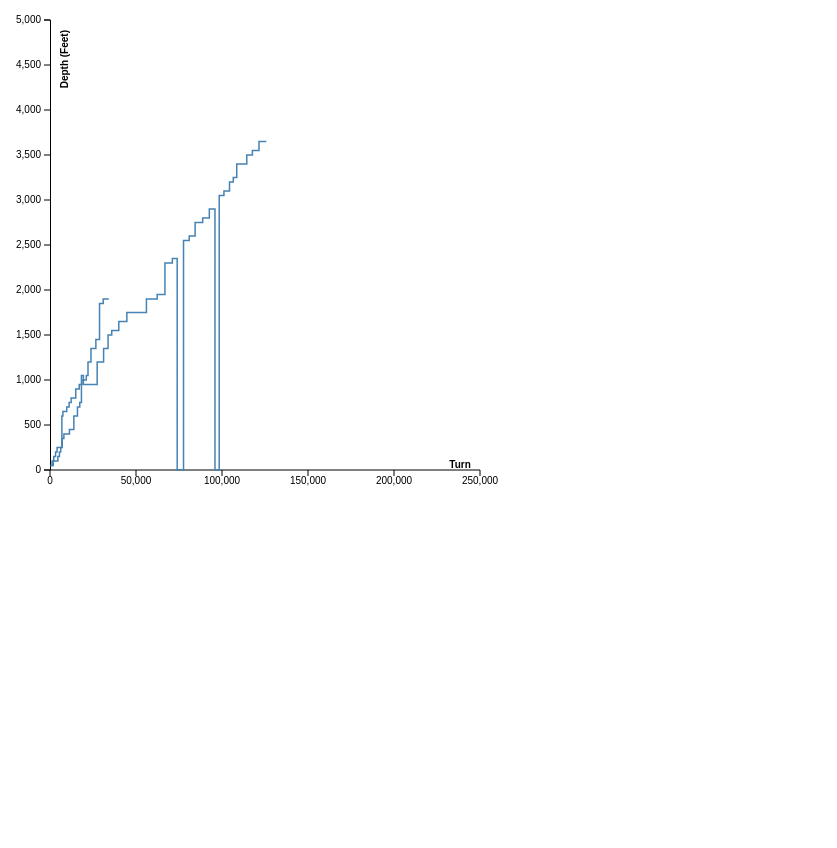
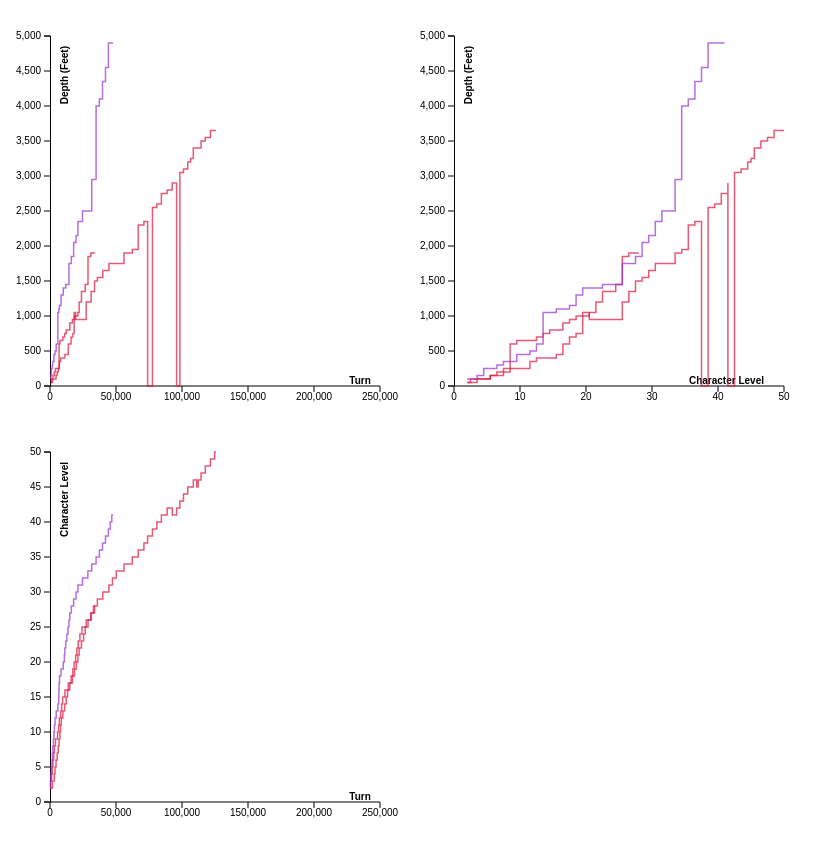
Before and after one commit to AlexMooney/angband_ladder, a plain HTML site: page docs/index.html in a window 1280 px wide. Shown: the whole page, without its empty margins (0-837 px from the left). Before the commit the page ends 800 px from the top, so only its background shows below. Drawn offline with nearby package versions, Linux system fonts and the light colour scheme.

Commit message:
Multiple charts and multiple characters

```diff
--- /dev/null
+++ b/docs/data/angband_4.1/21536.tsv
@@ -0,0 +1,41 @@
+turn	depth	level
+205	100	2
+523	100	3
+683	150	4
+1289	250	5
+1677	250	6
+1897	300	7
+2392	350	8
+2793	350	9
+3150	450	10
+3580	450	11
+4098	500	12
+5323	600	13
+6591	1050	14
+6602	1050	15
+6798	1100	16
+7034	1100	17
+7361	1150	18
+9285	1300	19
+10799	1400	20
+10940	1400	21
+11561	1400	22
+12344	1450	23
+13162	1450	24
+14097	1450	25
+14629	1750	26
+15327	1750	27
+16980	1850	28
+18845	2050	29
+20624	2150	30
+21680	2350	31
+27570	2500	32
+29793	2500	33
+33477	2950	34
+36334	4000	35
+38488	4100	36
+41074	4350	37
+43017	4550	38
+45462	4900	39
+45772	4900	40
+47842	4900	41
--- /dev/null
+++ b/docs/data/angband_4.1/characters.tsv
@@ -0,0 +1,4 @@
+name	race	profession	file
+Dirch	Half-Troll	warrior	21386.tsv
+Huin	High-Elf	warrior	21428.tsv
+Lanahith	High-Elf	rogue	21536.tsv
--- a/docs/data/angband_4.1/warriors.tsv
+++ /dev/null
@@ -1,3 +0,0 @@
-name	race	file
-Dirch	Half-Troll	21386.tsv
-Huin	High-Elf	21428.tsv
--- a/docs/index.html
+++ b/docs/index.html
@@ -8,14 +8,20 @@
 		<meta name="viewport" content="width=device-width, initial-scale=1, shrink-to-fit=no">
 
 		<link rel="stylesheet" href="css/normalize.css">
-		<link rel="stylesheet" href="css/main.css">
+		<link rel="stylesheet" href="css/boilerplate.css">
 	</head>
 	<body>
 		<!--[if lte IE 9]>
 			<p class="browserupgrade">You are using an <strong>outdated</strong> browser. Please <a href="https://browsehappy.com/">upgrade your browser</a> to improve your experience and security.</p>
 		<![endif]-->
 
-		<canvas id="turn-depth" width="500" height="500"></canvas>
+		<p>
+			<canvas id="turn-depth" width="400" height="400"></canvas>
+			<canvas id="depth-level" width="400" height="400"></canvas>
+		</p>
+		<p>
+			<canvas id="turn-level" width="400" height="400"></canvas>
+		</p>
 		<script src="https://d3js.org/d3.v5.min.js"></script>
 		<script src="js/main.js"></script>
 	</body>
--- a/docs/js/main.js
+++ b/docs/js/main.js
@@ -1,19 +1,28 @@
 const canvasTurnDepth = document.querySelector("#turn-depth"),
-	context = canvasTurnDepth.getContext("2d");
+	contextTurnDepth = canvasTurnDepth.getContext("2d");
+
+const canvasTurnLevel = document.querySelector("#turn-level"),
+	contextTurnLevel = canvasTurnLevel.getContext("2d");
+
+const canvasDepthLevel = document.querySelector("#depth-level"),
+	contextDepthLevel = canvasDepthLevel.getContext("2d");
 
 const margin = {top: 20, right: 20, bottom: 30, left: 50},
 	width = canvasTurnDepth.width - margin.left - margin.right,
 	height = canvasTurnDepth.height - margin.top - margin.bottom
 	maxTurns = 250000;
-context.translate(margin.left, margin.top);
+
+contextTurnDepth.translate(margin.left, margin.top);
+contextTurnLevel.translate(margin.left, margin.top);
+contextDepthLevel.translate(margin.left, margin.top);
 
 let xTurnScale = d3.scaleLinear()
 	.range([0, width])
 	.domain([0, maxTurns]);
 
-let xDepthScale = d3.scaleLinear()
+let xLevelScale = d3.scaleLinear()
 	.range([0, width])
-	.domain([0, 5000]);
+	.domain([0, 50]);
 
 let yDepthScale = d3.scaleLinear()
 	.range([height, 0])
@@ -23,29 +32,35 @@ let yLevelScale = d3.scaleLinear()
 	.range([height, 0])
 	.domain([0, 50]);
 
-const depthLine = d3.line()
+const lineTurnDepth = d3.line()
 	.x(function(d) { return xTurnScale(d.turn); })
 	.y(function(d) { return yDepthScale(d.depth); })
 	.curve(d3.curveStep)
-	.context(context);
+	.context(contextTurnDepth);
 
-const levelLine = d3.line()
+const lineTurnLevel = d3.line()
 	.x(function(d) { return xTurnScale(d.turn); })
 	.y(function(d) { return yLevelScale(d.level); })
 	.curve(d3.curveStep)
-	.context(context);
+	.context(contextTurnLevel);
 
-const depthLevelLine = d3.line()
-	.x(function(d) { return xDepthScale(d.depth); })
-	.y(function(d) { return yLevelScale(d.level); })
+const lineDepthLevel = d3.line()
+	.x(function(d) { return xLevelScale(d.level); })
+	.y(function(d) { return yDepthScale(d.depth); })
 	.curve(d3.curveStep)
-	.context(context);
+	.context(contextDepthLevel);
 
-xTurnAxis();
-yDepthAxis();
+xTurnAxis(contextTurnDepth);
+yDepthAxis(contextTurnDepth);
 
-d3.tsv("data/angband_4.1/warriors.tsv", function(d) {
-	d3.tsv("data/angband_4.1/"+d.file, parseFile).then(drawData);
+xTurnAxis(contextTurnLevel);
+yLevelAxis(contextTurnLevel);
+
+xLevelAxis(contextDepthLevel);
+yDepthAxis(contextDepthLevel);
+
+d3.tsv("data/angband_4.1/characters.tsv", function(d) {
+	d3.tsv("data/angband_4.1/"+d.file, parseFile).then(drawData(d.profession));
 });
 
 const parseFile = function(d) {
@@ -55,15 +70,35 @@ const parseFile = function(d) {
 	return d;
 };
 
-const drawData = function(data) {
-	context.beginPath();
-	depthLine(data);
-	context.lineWidth = 1.5;
-	context.strokeStyle = "steelblue";
-	context.stroke();
+const inEachContext = function(yield) {
+	const contexts = [contextTurnDepth, contextTurnLevel, contextDepthLevel];
+	for (idx in contexts) {
+		yield(contexts[idx]);
+	}
 };
 
-function xTurnAxis() {
+const drawData = function(profession) {
+	const color = {
+		'warrior': 'crimson',
+		'mage': 'MediumPurple',
+		'rogue': 'DarkOrchid',
+	}[profession];
+
+	return function(data) {
+		inEachContext(function(context) { context.beginPath(); });
+		lineTurnDepth(data);
+		lineTurnLevel(data);
+		lineDepthLevel(data);
+		inEachContext(function(context) {
+			context.lineWidth = 1.5;
+			context.globalAlpha = 0.70;
+			context.strokeStyle = color;
+			context.stroke();
+		});
+	};
+};
+
+function xTurnAxis(context) {
 	var tickCount = 5,
 		tickSize = 6,
 		ticks = xTurnScale.ticks(tickCount),
@@ -95,7 +130,40 @@ function xTurnAxis() {
 	context.restore();
 }
 
-function yDepthAxis() {
+function xLevelAxis(context) {
+	var tickCount = 5,
+		tickSize = 6,
+		ticks = xLevelScale.ticks(tickCount),
+		tickFormat = xLevelScale.tickFormat();
+
+	context.beginPath();
+	ticks.forEach(function(d) {
+		context.moveTo(xLevelScale(d), height);
+		context.lineTo(xLevelScale(d), height + tickSize);
+	});
+	context.strokeStyle = "black";
+	context.stroke();
+
+	context.beginPath();
+	context.lineTo(0, height);
+	context.lineTo(width, height);
+	context.strokeStyle = "black";
+	context.stroke();
+
+	context.textAlign = "center";
+	context.textBaseline = "top";
+	ticks.forEach(function(d) {
+		context.fillText(tickFormat(d), xLevelScale(d), height + tickSize);
+	});
+
+	context.save();
+	context.font = "bold 10px sans-serif";
+	context.textAlign = "right";
+	context.fillText("Character Level", width-20, height-10);
+	context.restore();
+}
+
+function yDepthAxis(context) {
 	var tickCount = 10,
 		tickSize = 6,
 		tickPadding = 3,
@@ -132,3 +200,41 @@ function yDepthAxis() {
 	context.fillText("Depth (Feet)", -10, 10);
 	context.restore();
 }
+
+function yLevelAxis(context) {
+	var tickCount = 10,
+		tickSize = 6,
+		tickPadding = 3,
+		ticks = yLevelScale.ticks(tickCount),
+		tickFormat = yLevelScale.tickFormat(tickCount);
+
+	context.beginPath();
+	ticks.forEach(function(d) {
+		context.moveTo(0, yLevelScale(d));
+		context.lineTo(-6, yLevelScale(d));
+	});
+	context.strokeStyle = "black";
+	context.stroke();
+
+	context.beginPath();
+	context.moveTo(-tickSize, 0);
+	context.lineTo(0.5, 0);
+	context.lineTo(0.5, height);
+	context.lineTo(-tickSize, height);
+	context.strokeStyle = "black";
+	context.stroke();
+
+	context.textAlign = "right";
+	context.textBaseline = "middle";
+	ticks.forEach(function(d) {
+		context.fillText(tickFormat(d), -tickSize - tickPadding, yLevelScale(d));
+	});
+
+	context.save();
+	context.rotate(-Math.PI / 2);
+	context.textAlign = "right";
+	context.textBaseline = "top";
+	context.font = "bold 10px sans-serif";
+	context.fillText("Character Level", -10, 10);
+	context.restore();
+}
```
Also changed, not shown: docs/css/boilerplate.css (renamed from docs/css/main.css).
